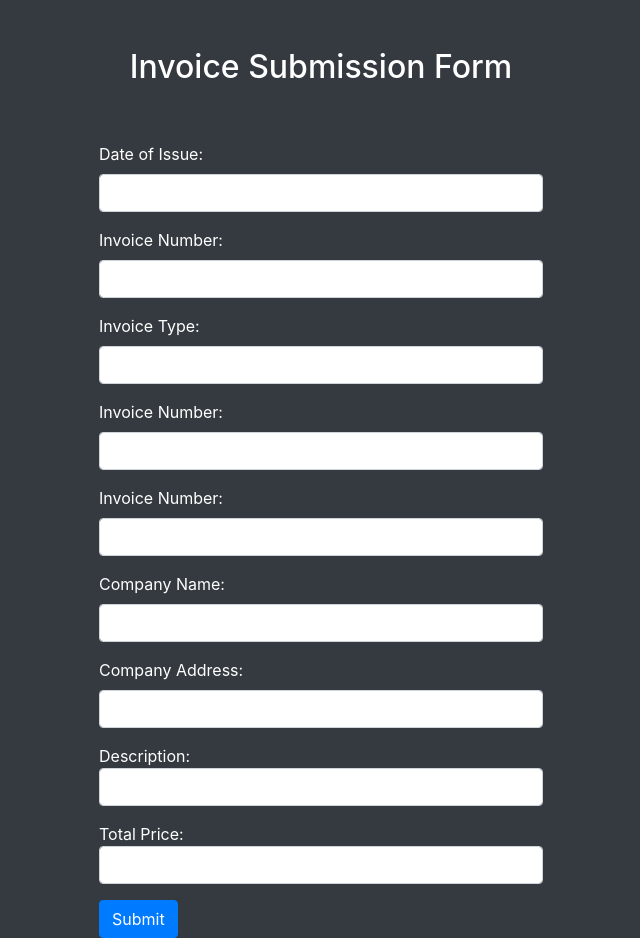
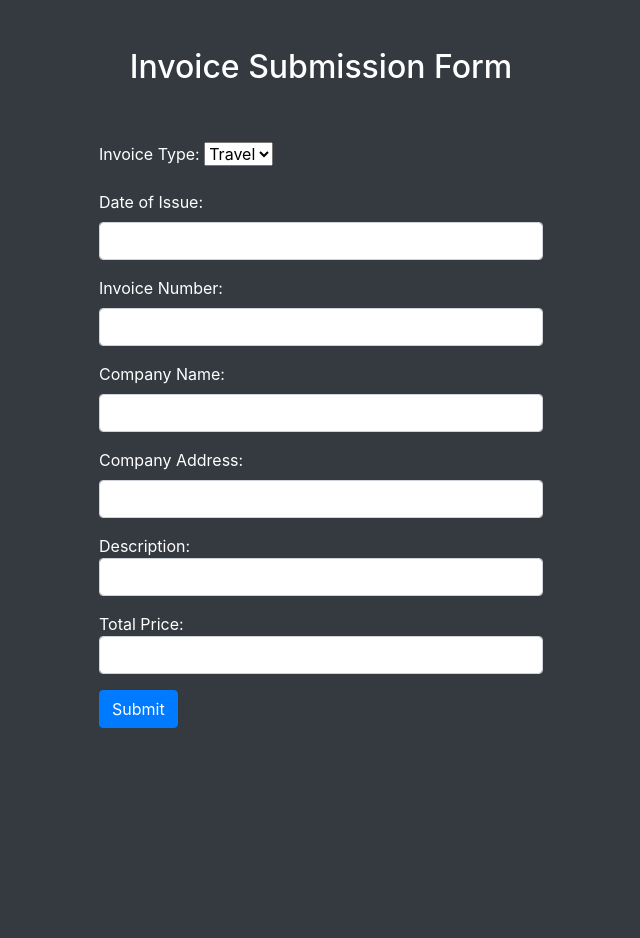
Before and after one commit to heertheeswaran/uipathinvoiceapp_flask, a Flask app: page /invoice in a window 1280 px wide. Shown: the whole page, without its empty margins (319-959 px from the left). After the commit the page ends 728 px from the top, so only its background shows below. Run offline with Flask 2, Linux system fonts and the light colour scheme; some libraries are stand-ins or nearby versions.

Commit message:
Added INvoice Type
Signed-off-by: heertheeswaran <heerthees@skcript.com>

```diff
--- a/templates/invoices.html
+++ b/templates/invoices.html
@@ -32,22 +32,18 @@
         <h2 class="text-white text-center p-5">Invoice Submission Form</h2>
       <div class="small-middle-container">
             <form action="/invoice" method="POST">
+                 <div class="form-group text-white">
+                  <label for="formGroupExampleInput1">Invoice Type:</label>
+                  <select id="formGroupExampleInput1" name="cars">
+                    <option value="travel">Travel</option>
+                    <option value="food">Food</option>
+                  </select>
+              </div>
                 <div class="form-group text-white">
                     <label for="formGroupExampleInput">Date of Issue:</label>
                     <input type="text" class="form-control" id="formGroupExampleInput">
                 </div>
                 <div class="form-group text-white">
-                    <label for="formGroupExampleInput">Invoice Number:</label>
-                    <input type="text" class="form-control" id="formGroupExampleInput">
-                </div>
-                <div class="form-group text-white">
-                  <label for="formGroupExampleInput">Invoice Type:</label>
-                  <input type="text" class="form-control" id="formGroupExampleInput">
-              </div>
-                <div class="form-group text-white">
-                    <label for="formGroupExampleInput">Invoice Number:</label>
-                    <input type="text" class="form-control" id="formGroupExampleInput">
-                </div><div class="form-group text-white">
                     <label for="formGroupExampleInput">Invoice Number:</label>
                     <input type="text" class="form-control" id="formGroupExampleInput">
                 </div>
```
Also changed, not shown: 1 other file.
